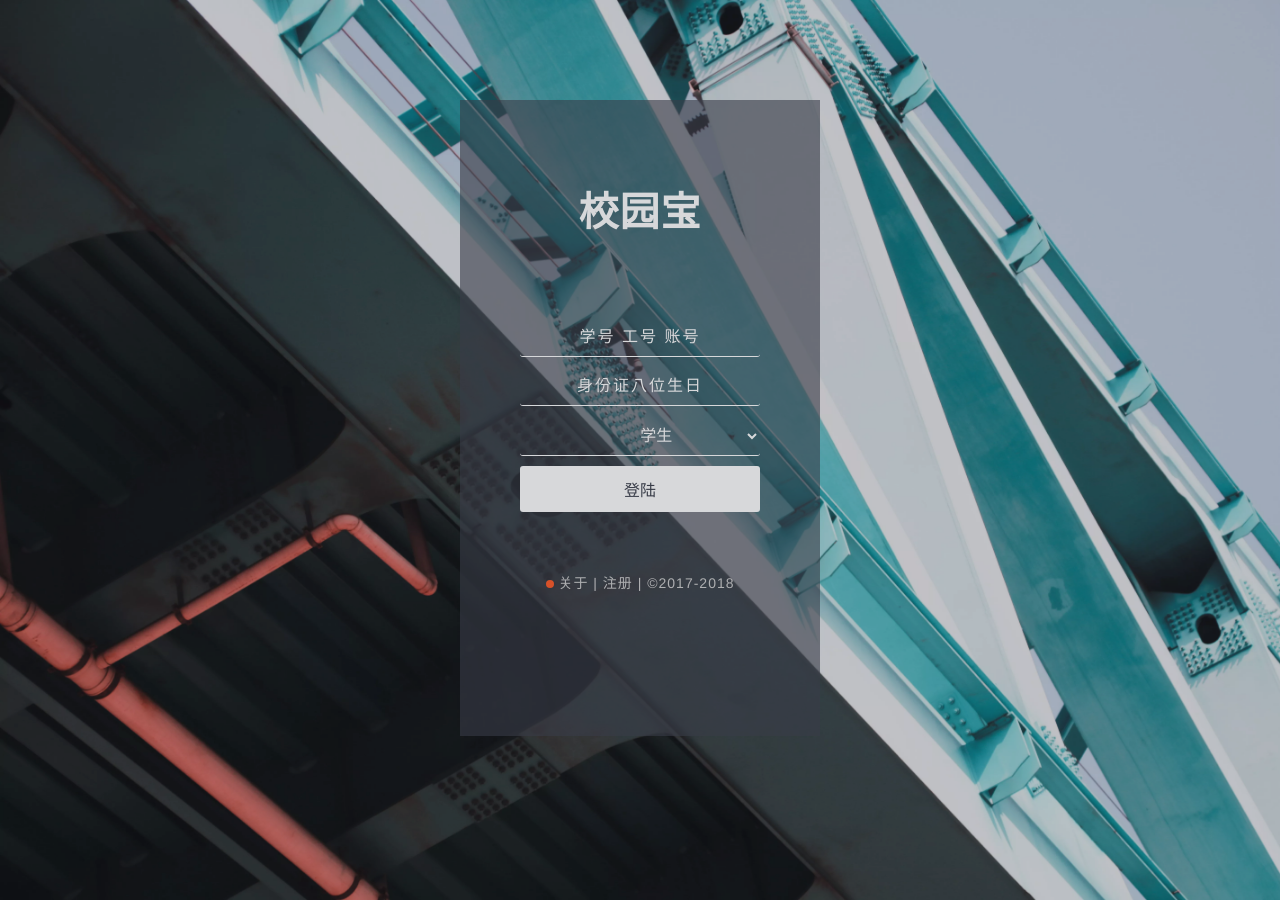
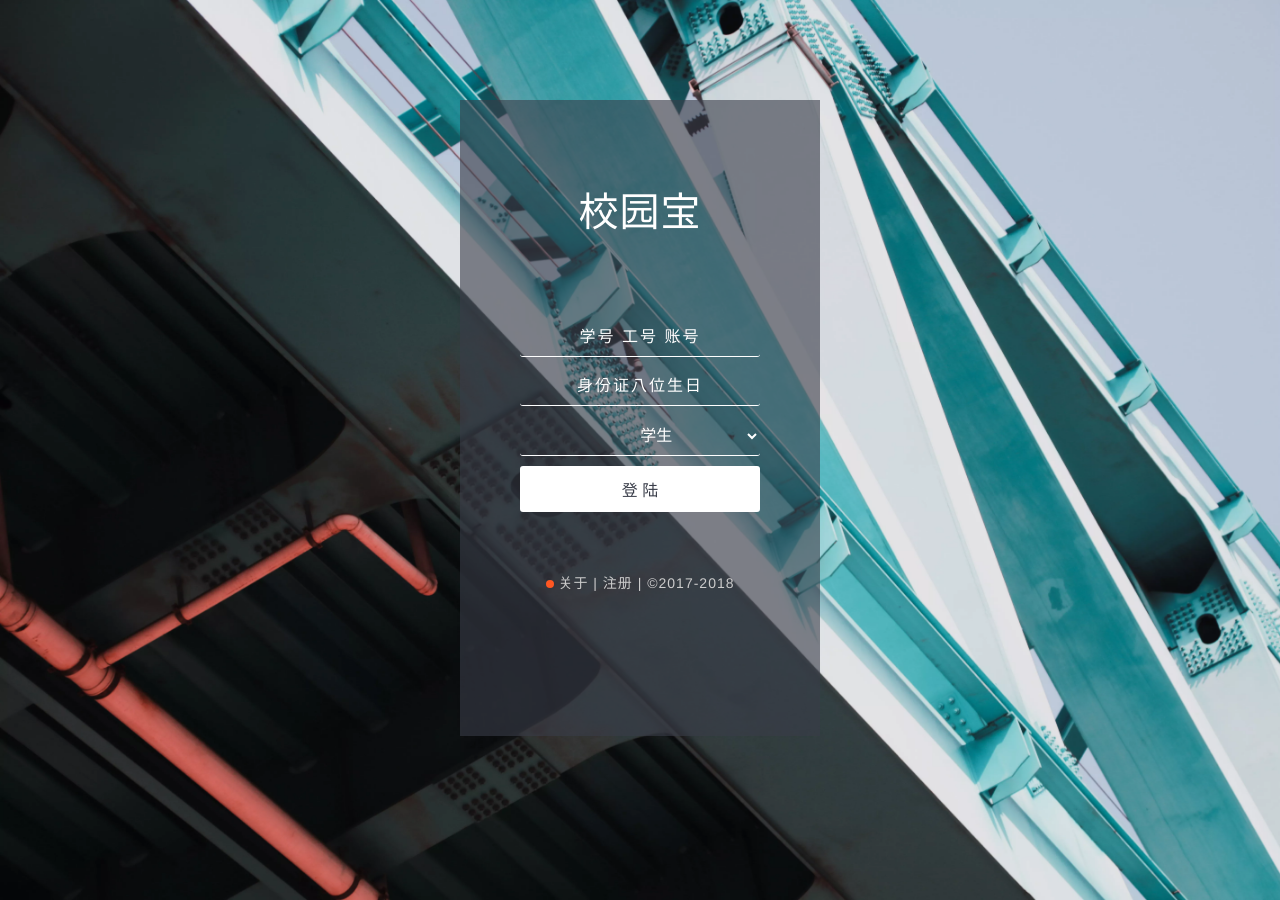
Before and after one commit to yankaics/SchoolB, a PHP site: page /schoolB/ in a window 1280 px wide. Run offline with PHP 8.4, Linux system fonts and the light colour scheme.

Commit message:
20180221

```diff
--- a/index.php
+++ b/index.php
@@ -25,10 +25,10 @@ include"PHP/riqi.php";
 ?>
 <body>
 <div class="htmleaf-container">
-	<div class="wrapper">
+	<div class="wrapper layui-anim layui-anim-fadein">
 		<div class="container">
-			<span><h1 class="layui-anim layui-anim-upbit"><a href="copy.php" style="color:#FFF;font-weight: 600;">校园宝</a></h1></span>
-			<form class="form zdlogin layui-anim layui-anim-upbit" name="admin" method="post" onsubmit="return check()" action="PHP/loginok.php">
+			<span><h1 class="layui-anim layui-anim-fadein"><a href="copy.php" style="color:#FFF;font-weight: 100;">校园宝</a></h1></span>
+			<form class="form zdlogin layui-anim layui-anim-fadein" name="admin" method="post" onsubmit="return check()" action="PHP/loginok.php">
 				<input type="text" name="user" class="user" placeholder="学号 工号 账号" value="<? if(isset($_GET['sname'])) echo $_GET['sname'];?>">
 				<input type="password" name="upass" class="upass" placeholder="身份证八位生日">
                 <select name="utype" class="utype" size="1">
@@ -36,7 +36,7 @@ include"PHP/riqi.php";
                   <option value="教师">&nbsp;&nbsp;&nbsp;&nbsp;&nbsp;&nbsp;&nbsp;&nbsp;&nbsp;&nbsp;教师</option>
                   <option value="管理员">&nbsp;&nbsp;&nbsp;&nbsp;&nbsp;&nbsp;&nbsp;&nbsp;&nbsp;&nbsp;管理</option>
                 </select>
-			  <p><button type="submit" name="button" >登陆</button></p>
+			  <p><button type="submit" name="button" >登 陆</button></p>
 
 		  	</form>
 			<p>
```
